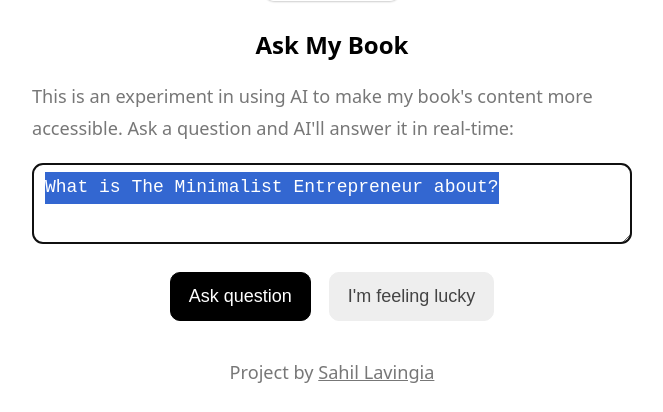
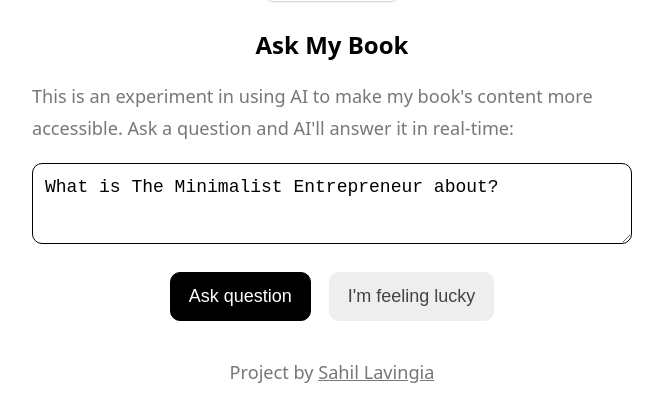
Before and after one commit to slavingia/askmybook, a Django app: page / in a window 1280 px wide. Shown: the part 256-668 px from the top of the page, without its empty margins (308-971 px from the left). Run offline with Django 4.2, Linux system fonts and the light colour scheme; some libraries are stand-ins or nearby versions.

Commit message:
simplify --no-verify && git push origin main

```diff
--- a/hello/templates/404.html
+++ b/hello/templates/404.html
@@ -10,7 +10,6 @@
     </a>
     <h1>Ask My Book</h1>
   </div>
-  <div class="clear" style="overflow: hidden;"></div>
 </div>
 
 {% endblock %}
--- a/hello/templates/index.html
+++ b/hello/templates/index.html
@@ -10,7 +10,6 @@
     </a>
     <h1>Ask My Book</h1>
   </div>
-  <div class="clear" style="overflow: hidden;"></div>
 </div>
 
 <div class="main">
@@ -30,10 +29,6 @@
     <p id="answer-container" class="hidden showing"><strong>Answer:</strong> <span id="answer">{{ answer }}</span> <button id="ask-another-button" style="display: block;">Ask another question</button></p>
   {% else %}
     <p id="answer-container" class="hidden"><strong>Answer:</strong> <span id="answer"></span> <button id="ask-another-button" style="display: none;">Ask another question</button></p>
-
-    <script>
-      $("textarea").select();
-    </script>
   {% endif %}
 
   <audio id="audio" controls autoplay>
```
